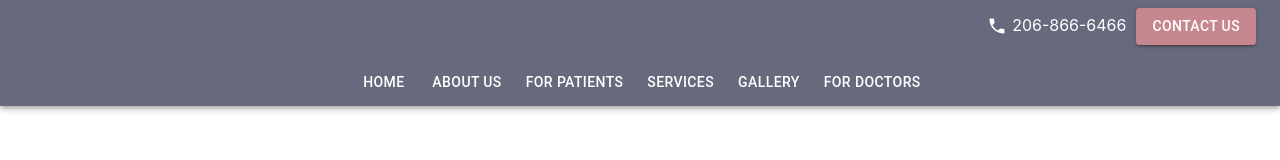
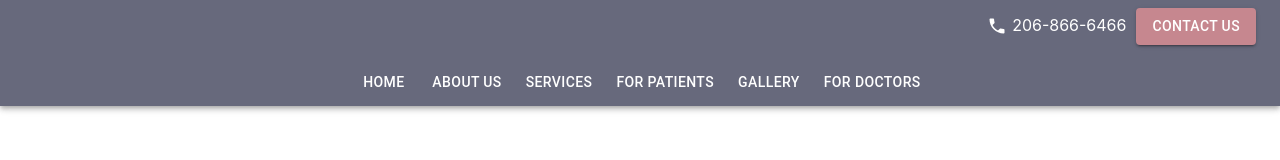
Before and after one commit to jambao24/bergin-prosthodontics, a React (Create React App) app: page / in a window 1280 px wide. Shown: the top 160 px of the page. Built offline with nearby package versions, Linux system fonts and the light colour scheme.

Commit message:
Change text for tab dropdowns

```diff
--- a/src/components/Navigation/TabDropdown/TabDropdown.js
+++ b/src/components/Navigation/TabDropdown/TabDropdown.js
@@ -2,17 +2,16 @@ import React, { Component } from "react";
 import "./TabDropdown.css";
 import { AppBar, Paper, Tabs, Tab, Popper, MenuList, MenuItem} from "@material-ui/core";
 
-const homeItems = ["Home 1", "Home 2", "Home 3"];
-const aboutUsItems = ["AboutUs 1", "AboutUs 2", "AboutUs 3"];
-const forPatientsItems = ["ForPatients 1", "ForPatients 2", "ForPatients 3"];
-const servicesItems = ["Services 1", "Services 2", "Services 3"];
-const forDoctorsItems = ["ForDoctors 1", "ForDoctors 2", "ForDoctors 3"];
+const aboutUsItems = ["Our Practice", "Meet Dr. Bergin", "Meet Our Team"];
+const forPatientsItems = ["Patient Forms", "Financial Policy", "Insurance"];
+const servicesItems = ["Cosmetic Dentistry", "Restorative Denstistry", "Implant Prosthodontics", "Removable Prosthodontics"];
+const forDoctorsItems = ["Referring Dentists", "Publications"];
 
 const tabs = [
-  { key: 0, pathName: "/test", label: "Home", items: homeItems },
+  { key: 0, pathName: "/test", label: "Home", items: [] },
   { key: 1, pathName: "/test", label: "About Us", items: aboutUsItems },
-  { key: 2, pathName: "/test", label: "For Patients", items: forPatientsItems },
-  { key: 3, pathName: "/test", label: "Services", items: servicesItems },
+  { key: 2, pathName: "/test", label: "Services", items: servicesItems },
+  { key: 3, pathName: "/test", label: "For Patients", items: forPatientsItems },
   { key: 4, pathName: "/test", label: "Gallery", items: [] },
   { key: 5, pathName: "/test", label: "For Doctors", items: forDoctorsItems }
 ];
```
